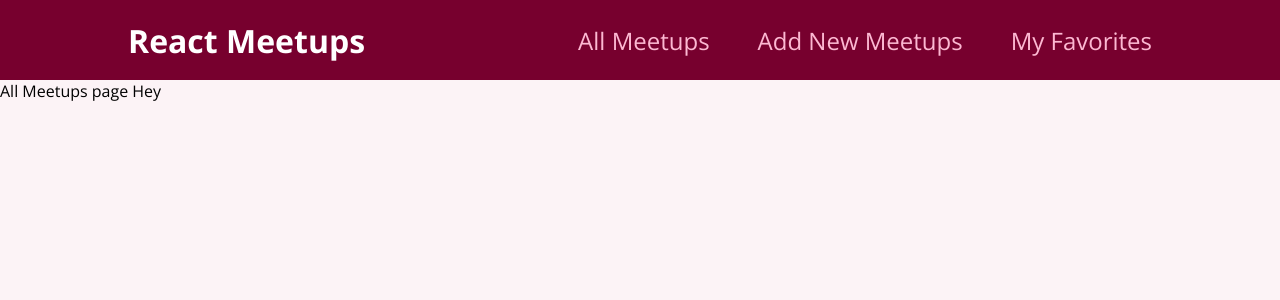
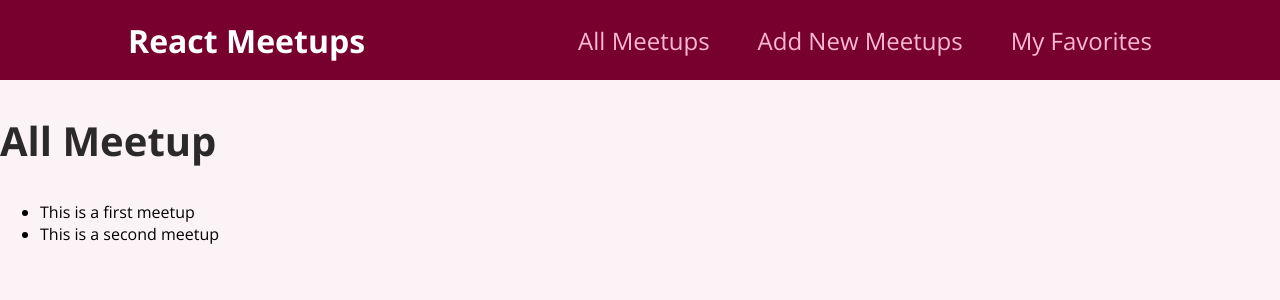
Before and after one commit to Suxrob9966/react-core-features-, a React (Create React App) app: page / in a window 1280 px wide. Shown: the top 300 px of the page. Built offline with nearby package versions, Linux system fonts and the light colour scheme; the HTML template or start-up script is replaced by a standard one.

Commit message:
outputting list of data

```diff
--- a/src/pages/AllMeetups.js
+++ b/src/pages/AllMeetups.js
@@ -1,7 +1,37 @@
 import React from "react";
 
+const DUMMY_DATA = [
+  {
+    id: "m1",
+    title: "This is a first meetup",
+    image:
+      "https://upload.wikimedia.org/wikipedia/commons/thumb/d/d3/Stadtbild_M%C3%BCnchen.jpg/2560px-Stadtbild_M%C3%BCnchen.jpg",
+    address: "Meetupstreet 5, 12345 Meetup City",
+    description:
+      "This is a first, amazing meetup which you definitely should not miss. It will be a lot of fun!",
+  },
+  {
+    id: "m2",
+    title: "This is a second meetup",
+    image:
+      "https://upload.wikimedia.org/wikipedia/commons/thumb/d/d3/Stadtbild_M%C3%BCnchen.jpg/2560px-Stadtbild_M%C3%BCnchen.jpg",
+    address: "Meetupstreet 5, 12345 Meetup City",
+    description:
+      "This is a first, amazing meetup which you definitely should not miss. It will be a lot of fun!",
+  },
+];
+
 const AllMeetupsPage = () => {
-  return <div>All Meetups page Hey</div>;
+  return (
+    <section>
+      <h1>All Meetup</h1>
+      <ul>
+        {DUMMY_DATA.map((meetup) => {
+          return <li key={meetup.id}>{meetup.title}</li>;
+        })}
+      </ul>
+    </section>
+  );
 };
 
 export default AllMeetupsPage;
```
